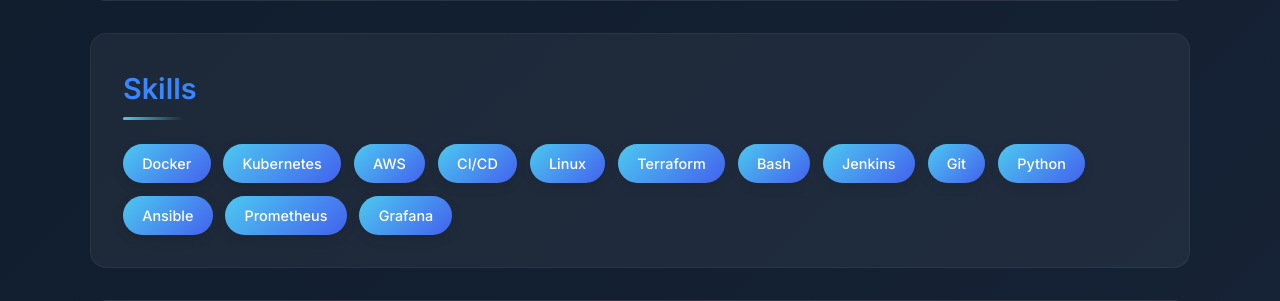
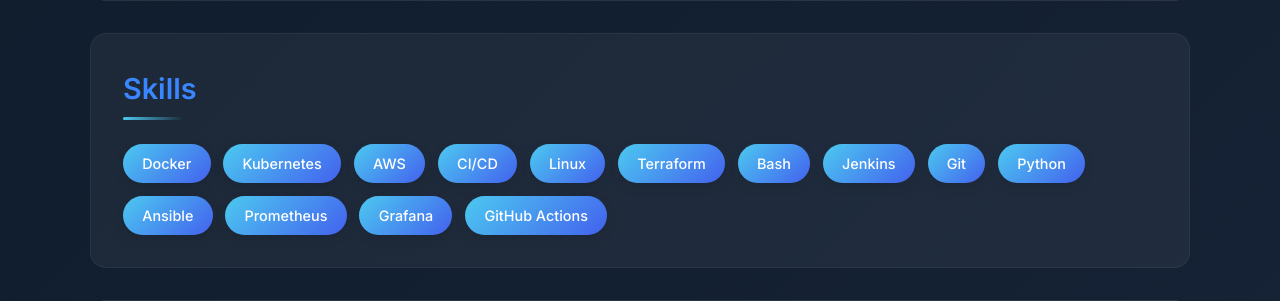
Before and after one commit to manghoruth/my-resume, a Flask app: page / in a window 1280 px wide. Shown: the part 959-1260 px from the top of the page. Run offline with Flask 3, Linux system fonts and the light colour scheme.

Commit message:
adding skill

```diff
--- a/templates/index.html
+++ b/templates/index.html
@@ -314,6 +314,7 @@
                 <span class="skill">Ansible</span>
                 <span class="skill">Prometheus</span>
                 <span class="skill">Grafana</span>
+                <span class="skill">GitHub Actions</span>
             </div>
         </section>
 
```
